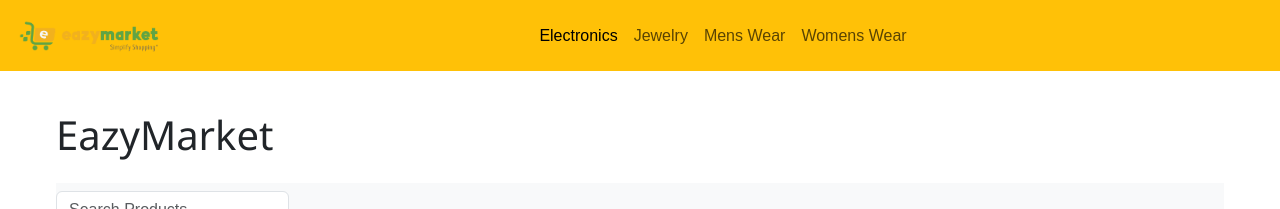
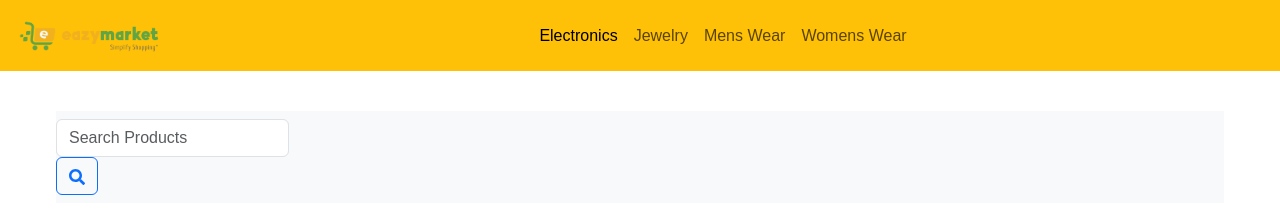
Before and after one commit to Prodigysec/EazyMarket, a React (Create React App) app: page / in a window 1280 px wide. Shown: the top 209 px of the page. Built offline with nearby package versions, Linux system fonts and the light colour scheme; no server answers.

Commit message:
Remove header

```diff
--- a/src/App.js
+++ b/src/App.js
@@ -74,7 +74,7 @@
           {/* The 'Container' is like a special box that holds everything inside it. */}
           <Container className="mt-4">
             {/* We show a big title "EazyMarket" inside the container. */}
-            <h1 className="mb-4">EazyMarket</h1>
+            {/* <h1 className="mb-4">EazyMarket</h1> */}
             <SearchBar setSearchQuery={setSearchQuery} />
 
             {/* We show the 'ProductList' component inside the container. */}
```
